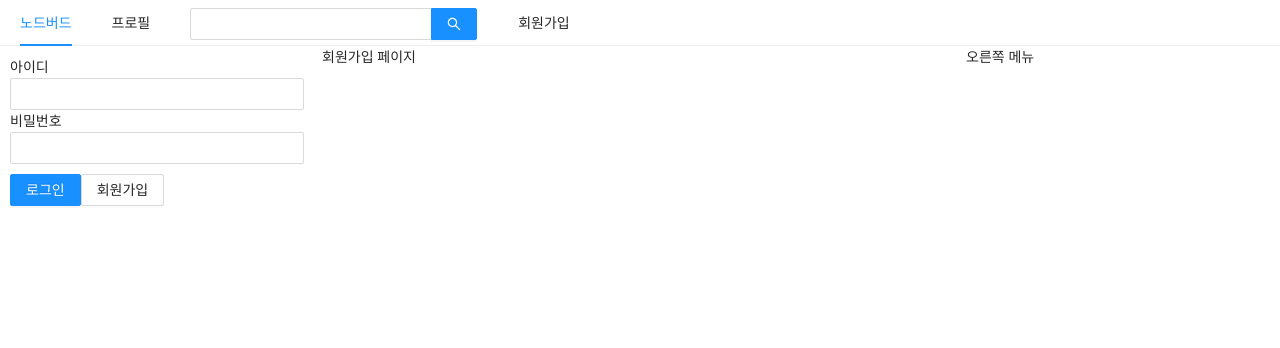
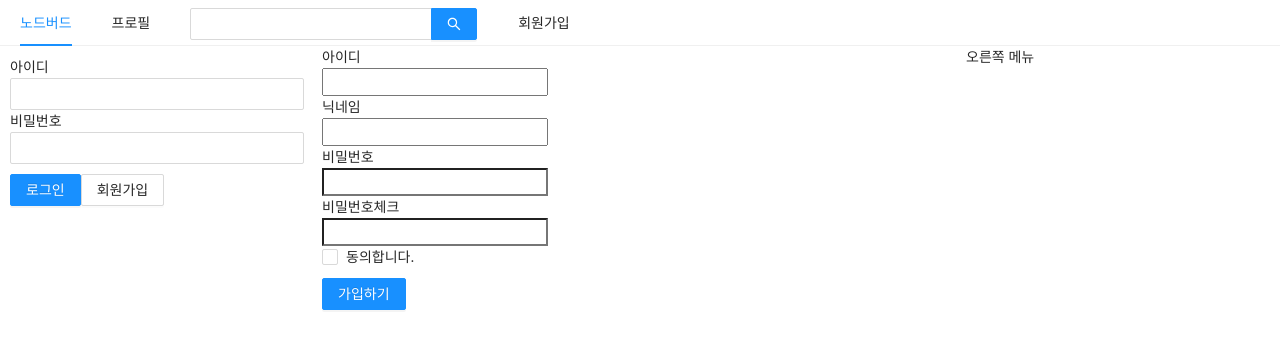
Before and after one commit to Chord-West/WEB, a Next.js app in the folder prepare/front/: page /signup in a window 1280 px wide. Shown: the top 348 px of the page. Built offline with nearby package versions, Linux system fonts and the light colour scheme.

Commit message:
Update 회원가입 페이지 and Study 커스텀 훅, 리액트 기본

```diff
--- a/prepare/front/components/LoginForm.js
+++ b/prepare/front/components/LoginForm.js
@@ -2,6 +2,8 @@
 import {Button, Form, Input} from 'antd';
 import Link from 'next/link';
 import styled from 'styled-components';
+import PropTypes from 'prop-types';
+ import useInput from "../hooks/useInput";
 
 // 커스텀 css 를 적용 시키기위한 styled-component  적용
 const ButtonWrapper= styled.div`
@@ -14,14 +16,9 @@
 
 
 const LoginForm = ({setIsLoggedIn}) =>{
-    const [id,setId] = useState('');
-    const [password,setPassword] = useState('');
-    const onChangeId = useCallback((e)=>{
-        setId(e.target.value);
-    },[]);
-    const onChangePassword = useCallback((e)=>{
-        setPassword(e.target.value);
-    },[]);
+
+    const [id,onChangeId] = useInput('');
+    const [password,onChangePassword] = useInput('');
 
     const onSubmitForm = useCallback(()=>{
         console.log(id,password);
@@ -47,4 +44,8 @@
     );
 }
 
+LoginForm.propTypes = {
+    setIsLoggedIn : PropTypes.func.isRequired,
+};
+
 export default LoginForm;
--- /dev/null
+++ b/prepare/front/hooks/useInput.js
@@ -0,0 +1,11 @@
+// 공통적인 입력을 받는 부분을 처리 ( 커스텀 훅 )
+// LoginForm 에서 사용
+import {useState,useCallback} from 'react';
+
+export default (initialValue = null)=>{
+    const [value,setValue] = useState(initialValue);
+    const handler = useCallback((e)=>{
+        setValue(e.target.value);
+    },[]);
+    return [value,handler];
+}
--- a/prepare/front/pages/signup.js
+++ b/prepare/front/pages/signup.js
@@ -1,15 +1,88 @@
-import React from 'react';
+import React,{useCallback,useState} from 'react';
 import Head from "next/head";
+import {Form,Input, Checkbox, Button} from 'antd';
+import styled from 'styled-components';
 import AppLayout from "../components/AppLayout";
+import useInput from "../hooks/useInput";
+
+const ErrorMessage = styled.div`
+    color:red;
+`;
+
 
 const Signup = () =>{
+    const [id,onChangeId] = useInput('');
+    const [nickname,onChangeNickname] = useInput('');
+    const [password,onChangePassword] = useInput('');
+
+    // 겹치지 않는 부분은 커스텀 훅으로 처리 불가능
+    const [passwordCheck,setPasswordCheck] = useState('');
+    const [passwordError,setPasswordError] = useState(false);
+
+    const onchangePasswordCheck = useCallback((e)=>{
+        setPasswordCheck(e.target.value);
+        setPasswordError(e.target.value!== password);
+    }, [password]);
+
+
+    const [term,setTerm] = useState('');
+    const [termError,setTermError] = useState(false);
+
+    const onChangeTerm = useCallback((e)=>{
+        setTerm(e.target.checked);
+        setTermError(false);
+    }, []);
+
+    const onSubmit = useCallback(()=>{
+        if(password!== passwordCheck){
+            return setPasswordError(true);
+        }
+        if(!term){
+            return setTermError(true);
+        }
+        console.log(id,nickname,password);
+    },[password,passwordCheck,term]);
+
     return (
-        <>
+        <AppLayout>
             <Head>
                 <title>회원가입 | NodeBird</title>
             </Head>
-            <AppLayout>회원가입 페이지</AppLayout>
-        </>
+            <Form onFinish={onSubmit}>
+                <div>
+                    <label htmlFor="user-id">아이디</label>
+                    <br/>
+                    <input name="user-id" value={id} required onChange={onChangeId}/>
+                </div>
+                <div>
+                    <label htmlFor="user-nicknmae">닉네임</label>
+                    <br/>
+                    <input name="user-nickname" value={nickname} required onChange={onChangeNickname}/>
+                </div>
+                <div>
+                    <label htmlFor="user-password">비밀번호</label>
+                    <br/>
+                    <input name="user-password" type="password" value={password} required onChange={onChangePassword}/>
+                </div>
+                <div>
+                    <label htmlFor="user-password">비밀번호체크</label>
+                    <br/>
+                    <input name="user-password-check"
+                           type="password"
+                           value={passwordCheck}
+                           required onChange={onchangePasswordCheck}
+                    />
+                    {passwordError&& <ErrorMessage>비밀번호가 일치하지 않습니다.</ErrorMessage>}
+                </div>
+                <div>
+                    <Checkbox name="user-term" checked={term} onChange={onChangeTerm}>동의합니다.</Checkbox>
+                    {termError && <ErrorMessage> 약관에 동의하셔야 합니다.</ErrorMessage>}
+                </div>
+                <div style={{marginTop : 10}}>
+                    <Button type="primary" htmlType="submit">가입하기</Button>
+                </div>
+            </Form>
+        </AppLayout>
     );
 };
 
```
Also changed, not shown: 1 other file (tests, documents, lock files or other folders).
